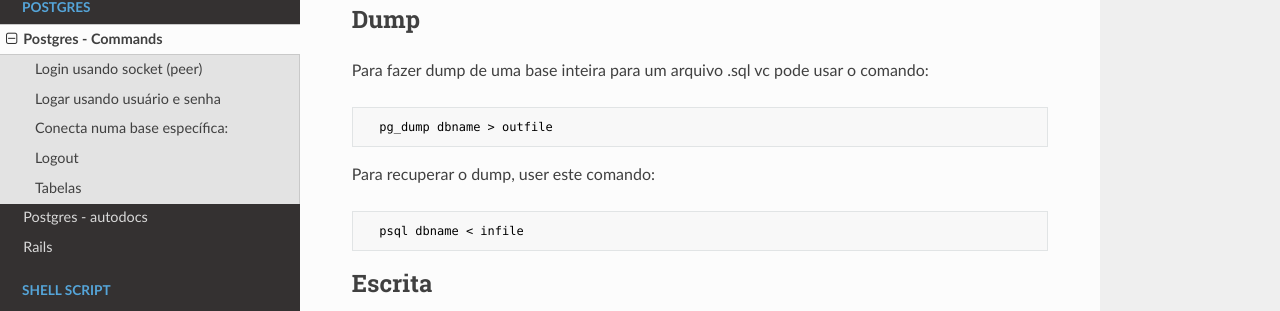
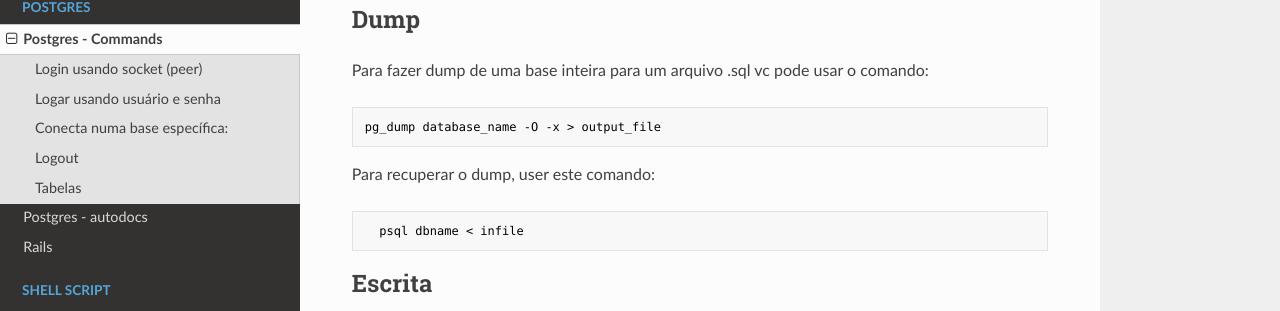
Before and after one commit to intrepidocabral/toolbox-manual, an MkDocs documentation site: the page built from docs/postgres/postgres_commands.md, in a window 1280 px wide and 900 px high, scrolled down 2802 px. Shown: the part 140-451 px from the top of the window. Built offline with MkDocs 1.6.1, drawn with Linux system fonts in a browser that asks for light colours; nearby versions of some CDN libraries; old or Windows-style settings are respelled for this version of MkDocs.

Commit message:
Update postgres_commands.md

````diff
--- a/docs/postgres/postgres_commands.md
+++ b/docs/postgres/postgres_commands.md
@@ -151,7 +151,7 @@
 Para fazer dump de uma base inteira para um arquivo .sql vc pode usar o comando:
 
 ```
-  pg_dump dbname > outfile
+pg_dump database_name -O -x > output_file
 ```
 
 Para recuperar o dump, user este comando:
````
